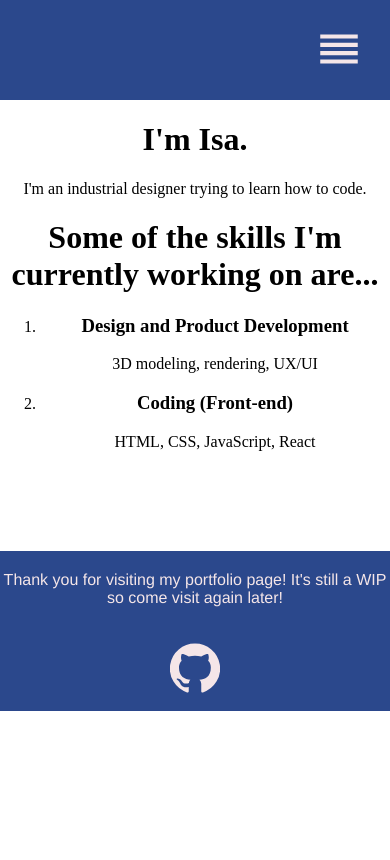
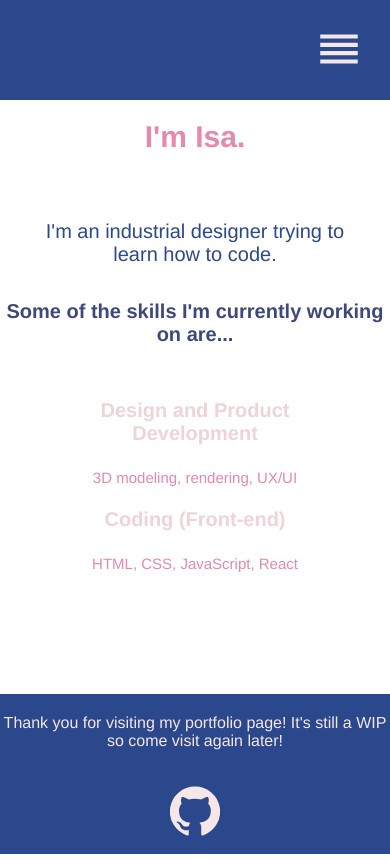
Before and after one commit to isanator2000/Portfolio-using-React, a React (Create React App) app: page / in a window 390 px wide. Built offline with nearby package versions, Linux system fonts and the light colour scheme.

Commit message:
adding styling to homepage

```diff
--- a/src/pages/homepage.js
+++ b/src/pages/homepage.js
@@ -1,4 +1,5 @@
 import React from 'react'
+import '../styling/homepage.css'
 
 function Home () {
     return (
--- /dev/null
+++ b/src/styling/homepage.css
@@ -0,0 +1,76 @@
+.homepage {
+    color: #EED3D7;
+    width: 100%;
+    align-items: center;
+    font-family: Helvetica, sans-serif;
+  }
+
+  .intro {
+    background-color: white;
+    color: #2B488C;
+    width: 100%;
+    display: flex;
+    flex-direction: column;
+    align-items: center;
+    text-align: center;
+    justify-content: center;
+  }
+
+  .intro h1 {
+    color: #E788AC;
+    font-family: Helvetica, sans-serif;
+    font-size: 45px;
+    height: 50px;
+  }
+
+  .intro .phrase {
+    width: 40%;
+    font-size: 25px;
+  }
+
+  .skills {
+    font-size: 10px;
+    width: 100%;
+    display: flex;
+    justify-content: center;
+    align-items: center;
+    flex-direction: column;
+  }
+
+  .skills h1 {
+    color: #3e497a;
+  }
+
+  .skills .skillList {
+    font-size: 20px;
+    width: 60%;
+    list-style: none;
+  }
+
+  .skillList span {
+    color: #E788AC;
+    font-size: 15px;
+  }
+
+  @media only screen and (max-width: 600px) {
+    .intro h1 {
+      font-size: 30px;
+    }
+
+    .intro .phrase {
+      margin-top: 10px;
+      font-size: 20px;
+      width: 80%;
+    }
+
+    .skills {
+      text-align: center;
+    }
+    .skill h3 {
+        font-size: 20px;
+      }
+    .skillList {
+      padding: 0;
+    }
+
+  }
```
